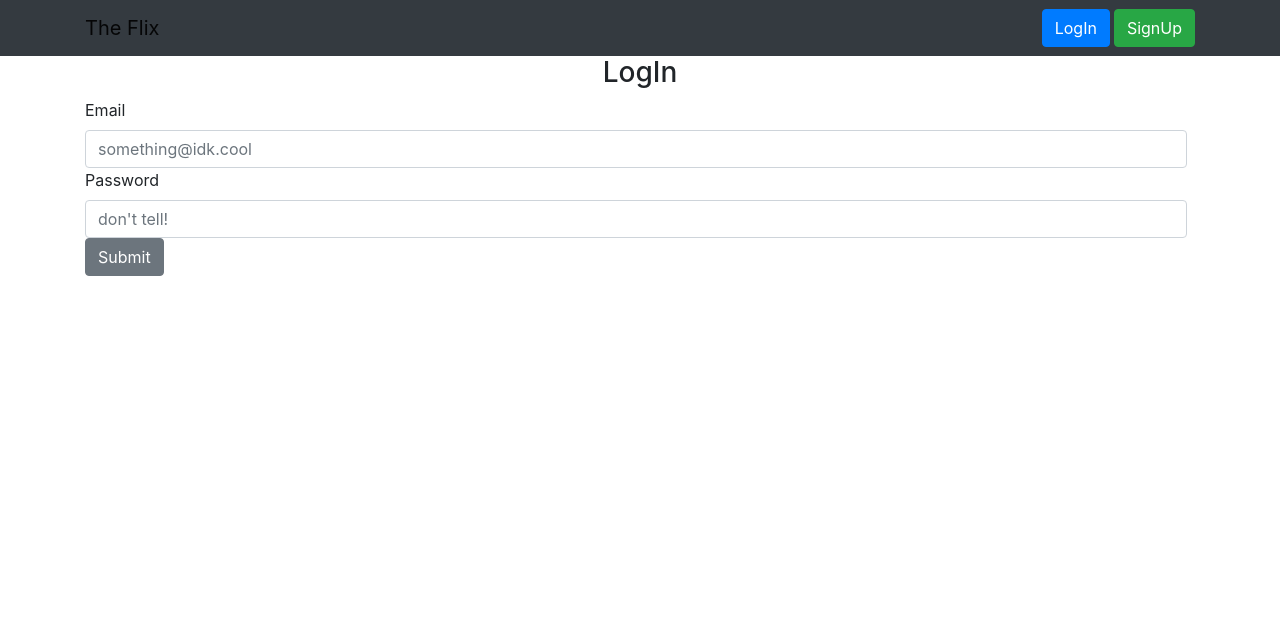
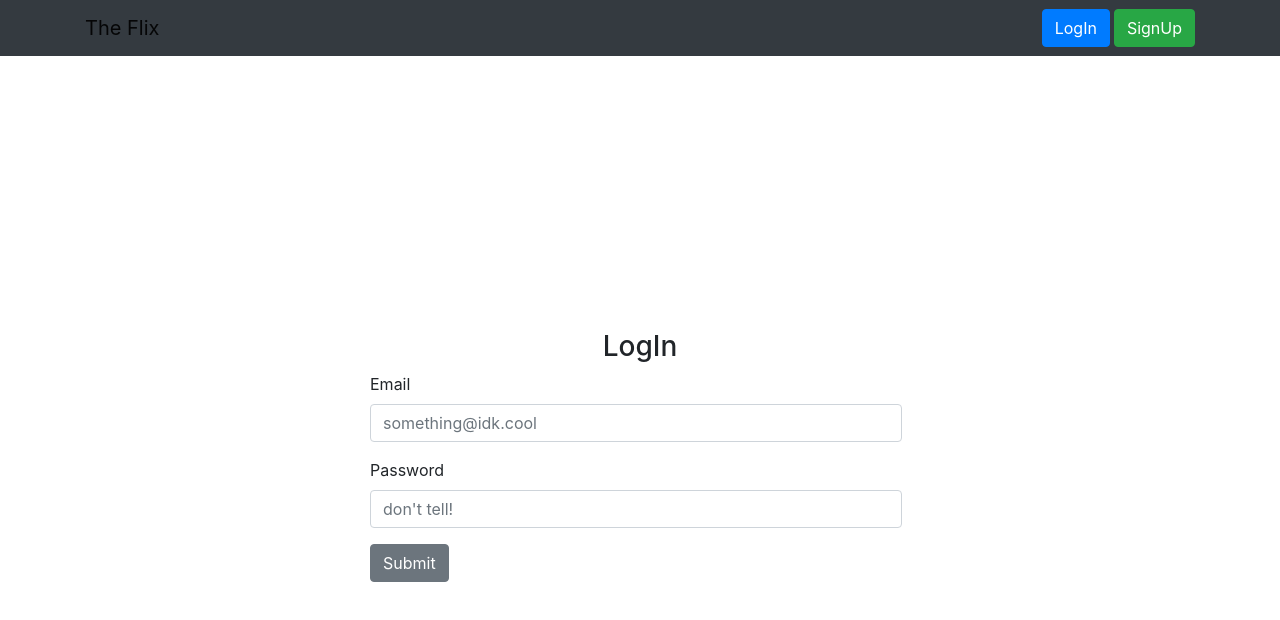
Before and after one commit to Tech-J/movie-app, a React (Create React App) app in the folder client/: page /login in a window 1280 px wide. Shown: the top 620 px of the page. Built offline with nearby package versions, Linux system fonts and the light colour scheme; no server answers.

Commit message:
update frontend

```diff
--- a/client/src/App.js
+++ b/client/src/App.js
@@ -1,11 +1,42 @@
-import React from 'react';
+import React,{useEffect} from 'react';
 import './App.css';
+import {
+  BrowserRouter as Router,
+  Switch,
+  Route
+} from "react-router-dom";
+import Home  from './pages/Home.js';
+import MovieShow from './pages/MovieShow';
+import Login from './pages/Login';
+import SignUp from './pages/SignUp';
 import NavBar from './components/Navbar';
 import 'bootstrap/dist/css/bootstrap.min.css';
+import { useDispatch } from 'react-redux'
+import allActions from './actions/index'
 
 function App() {
+  const dispatch = useDispatch()
+  useEffect(() => {
+    dispatch(allActions.authActions.loadUser())
+  }, [])
   return (
-    <NavBar />
+    <Router>
+      <NavBar />
+      <Switch>
+        <Route path="/movie/:id">
+          <MovieShow />
+        </Route>
+        <Route path="/login">
+          <Login />
+        </Route>
+        <Route path="/signup">
+          <SignUp />
+        </Route>
+        <Route path="/">
+          <Home />
+        </Route>
+      </Switch>
+    </Router>
   );
 }
 
--- a/client/src/components/MovieCard.js
+++ b/client/src/components/MovieCard.js
@@ -1,14 +1,22 @@
-import React from 'react';
+import React,{useEffect} from 'react';
 import {
   Card, CardImg, CardBody,
   CardTitle, CardLink, Badge, Col, Row
 } from 'reactstrap';
 import '../App.css'
+import { useSelector, useDispatch } from 'react-redux'
+import allActions from '../actions/index'
 
-function MovieCard(prop) {
-  let { movies } = prop;
+
+function MovieCard() {
+  const dispatch = useDispatch()
+  const { movies } = useSelector(state => state.movies)
+
+  useEffect(() => {
+    dispatch(allActions.movieActions.getMovies())
+  }, [])
   return(
-    movies.map((data,idx)=>{
+    movies.length>0 && movies.map((data,idx)=>{
       return(
         <Col key={idx} className="mb-5" xs="6" lg="3">
           <Card className="movie-card">
--- a/client/src/components/MovieDetails.js
+++ b/client/src/components/MovieDetails.js
@@ -8,10 +8,10 @@ function MovieDetails(props) {
     budget, revenue, time, vote} = props.movieDetails;
   return (
     <>
-      <Col lg={3} md={6}>
-        <img width="100%" src={image} className="h-100"/>
+      <Col lg={3} md={6} className="pr-lg-0">
+        <img width="100%" src={image} className="h-100" alt="No Pic"/>
       </Col>
-      <Col lg={9} md={6}>
+      <Col lg={9} md={6} className="pl-lg-0">
         <Jumbotron className="h-100">
           <h1 className="movie_title">{title}</h1>
           <p className="movie_description">{description}</p>
--- a/client/src/components/Navbar.js
+++ b/client/src/components/Navbar.js
@@ -1,28 +1,15 @@
-import React, { useState } from "react";
+import React from "react";
 import {
   Navbar,
   NavbarBrand,
   Button,
   Container
 } from "reactstrap";
-import {
-  BrowserRouter as Router,
-  Switch,
-  Route
-} from "react-router-dom";
-import Home  from '../pages/Home.js';
-import MovieShow from '../pages/MovieShow';
-import Login from '../pages/Login';
-import SignUp from '../pages/SignUp';
+
 
 
 function NavBar() {
-  const [isOpen, setIsOpen] = useState(false);
-
-  const toggle = () => setIsOpen(!isOpen);
-
   return (
-    <Router>
       <Navbar color="dark" light>
         <Container fluid="sm">
           <NavbarBrand href="/" className="mr-auto">The Flix</NavbarBrand>
@@ -30,21 +17,6 @@ function NavBar() {
           <Button color="success" href="/signup">SignUp</Button>
         </Container>
       </Navbar>
-      <Switch>
-        <Route path="/movie/:id">
-          <MovieShow />
-        </Route>
-        <Route path="/login">
-          <Login />
-        </Route>
-        <Route path="/signup">
-          <SignUp />
-        </Route>
-        <Route path="/">
-          <Home />
-        </Route>
-      </Switch>
-    </Router>
   );
 }
 
--- a/client/src/pages/Home.js
+++ b/client/src/pages/Home.js
@@ -1,26 +1,13 @@
-import React, { useEffect, useState } from 'react'
+import React from 'react'
 import MovieCard from '../components/MovieCard';
 import { Container, Row } from 'reactstrap';
-import axios from 'axios';
 
 function Home() {
-  const [movies,setMovies] = useState([])
-
-  const fetchData = async()=>{
-    let data = await axios.get('./api/movies/')
-    setMovies(data.data)
-  }
-
-  useEffect(() => {
-    fetchData()
-  }, [])
-
-
   return (
     <div>
       <Container fluid="sm" className="m-auto">
         <Row xs="6" md="3" lg="1"className="mt-4">
-          {movies.length>0 && <MovieCard  movies={movies}/>}
+           <MovieCard />
         </Row>
       </Container>
     </div>
--- a/client/src/pages/Login.js
+++ b/client/src/pages/Login.js
@@ -1,21 +1,29 @@
 import React from 'react'
-import { Button, Form, FormGroup, Label, Input, Container } from 'reactstrap';
+import { Button, Form, FormGroup, Label, Input, Container, Row, Col } from 'reactstrap';
+import { useDispatch } from 'react-redux'
+import allActions from '../actions';
 
 function Login() {
+  const dispatch = useDispatch();
+
   return (
     <Container className="align-content-center h-100">
-      <h3 className="text-center">LogIn</h3>
-      <Form>
-        <FormGroup className="mb-2 mr-sm-2 mb-sm-0">
-          <Label for="exampleEmail" className="mr-sm-2">Email</Label>
-          <Input type="email" name="email" id="exampleEmail" placeholder="something@idk.cool" />
-        </FormGroup>
-        <FormGroup className="mb-2 mr-sm-2 mb-sm-0">
-          <Label for="examplePassword" className="mr-sm-2">Password</Label>
-          <Input type="password" name="password" id="examplePassword" placeholder="don't tell!" />
-        </FormGroup>
-        <Button>Submit</Button>
-      </Form>
+      <Row className="vh-100 align-items-center">
+        <Col sm="12" md={{ size: 6, offset: 3 }}>
+          <h3 className="text-center">LogIn</h3>
+          <Form onSubmit={(e)=>dispatch(allActions.userActions.addUser(e))}>
+            <FormGroup className="mb-2 mr-sm-2 mb-sm-0">
+              <Label for="email" className="mr-sm-2">Email</Label>
+              <Input type="email" name="email" id="email" placeholder="something@idk.cool" />
+            </FormGroup>
+            <FormGroup className="mt-3 mr-sm-2 mb-sm-0">
+              <Label for="password" className="mr-sm-2">Password</Label>
+              <Input type="password" name="password" id="password" placeholder="don't tell!" />
+            </FormGroup>
+            <Button className="mt-3 mr-sm-2 mb-sm-0">Submit</Button>
+          </Form>
+        </Col>
+      </Row>
     </Container>
   )
 }
--- a/client/src/pages/MovieShow.js
+++ b/client/src/pages/MovieShow.js
@@ -1,16 +1,16 @@
 import React, { useState, useEffect } from "react";
 import { useParams } from "react-router-dom";
 
-import { Container, Row, Col } from "reactstrap";
+
+import { Container, Row } from "reactstrap";
 
 import axios from "axios";
 import CreditsCard from "../components/CreditsCard";
 import MovieDetails from "../components/MovieDetails"
 
 function MovieShow(props) {
+  const [movie, setMovie] = useState([]);
   let { id } = useParams();
-  const [movie, setMovie] = useState([]);
-
   const fetchData = async () => {
     let { data } = await axios.get(`/api/movies/${id}`);
     console.log(data);
```
